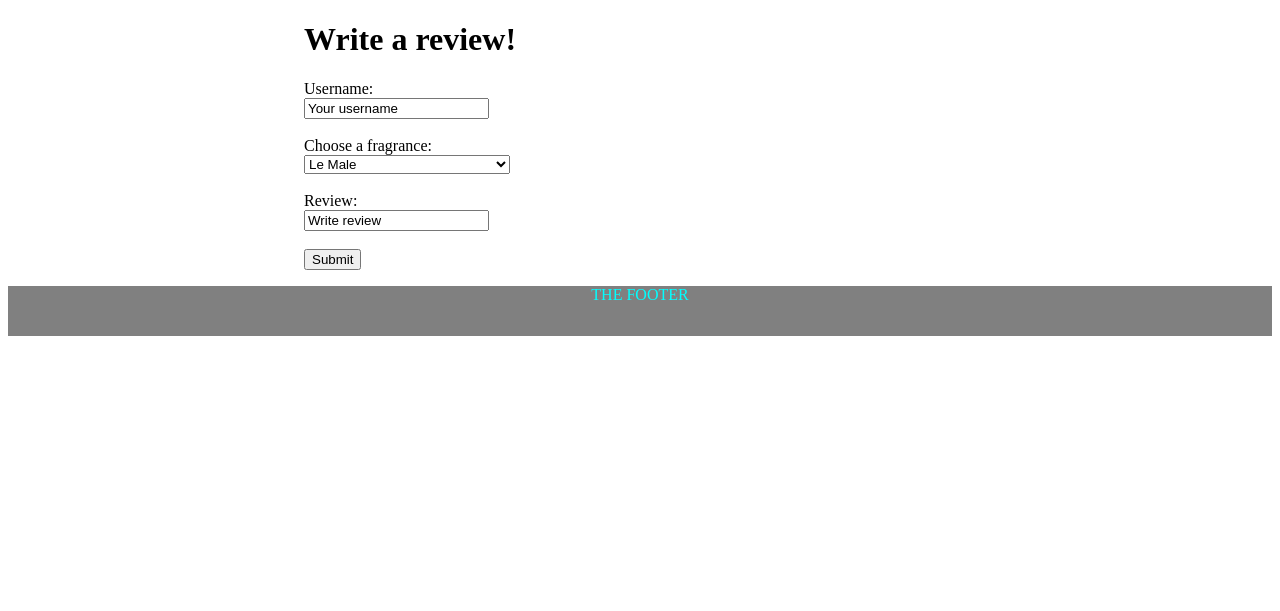
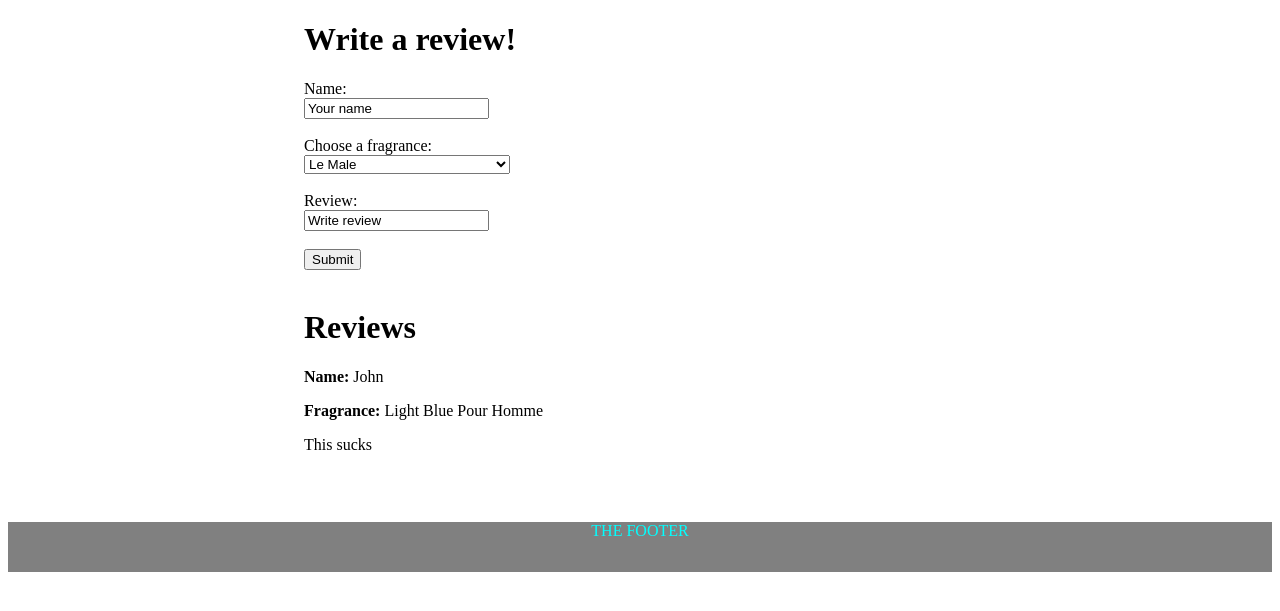
Before and after one commit to kos1070sc/fragrance, a Flask app: page /form in a window 1280 px wide. Shown: the part 108-719 px from the top of the page. Run offline with Flask 3, Linux system fonts and the light colour scheme; data comes from the database, SQL or seed files in the repository; both versions use the stored data as it was after the commit.

Commit message:
Finished code for review section

```diff
--- a/routes.py
+++ b/routes.py
@@ -131,8 +131,19 @@ def comparision():
 
 @app.route("/form")
 def form():
-    return render_template("review.html")
+    connection = sqlite3.connect('fragrance.db') #connect to database
+    cur = connection.cursor()
+    cur.execute('''SELECT review_username, bottle_name, review_content
+                FROM Fragrance INNER JOIN Form ON Fragrance.bottle_id =
+                Form.review_fid WHERE review_approval = 1;''')
+                #Selects approved reviews and displays on the page
+    fragrance_reviews = cur.fetchall()
+    connection.close()
+    return render_template("review.html", reviews = fragrance_reviews)
 
+##
+##Submit review page
+##
 @app.route("/submit_review", methods = ["POST"])
 def submit_review():
     username = request.form['username']
@@ -150,7 +161,7 @@ def submit_review():
 
 
 #
-#Some fun triangles
+#Some fun triangles!!!
 #
 @app.route("/triangle/<int:size>")
 def triangle(size):
--- a/templates/review.html
+++ b/templates/review.html
@@ -4,9 +4,9 @@
 <h1>Write a review!</h1>
 
 <form action="/submit_review" method = "POST">
-    <label for="username">Username:</label>
+    <label for="username">Name:</label>
     <br>
-    <input type="text" id = "username" name = "username" value = "Your username">
+    <input type="text" id = "username" name = "username" value = "Your name">
     <br><br>
 
     <label for="fragrance">Choose a fragrance:</label>
@@ -36,8 +36,19 @@
     <input type="text" id = "review" name = "review" value = "Write review">
     <br><br>
     <input type="submit" value = "Submit">
+    <br><br>
 </form>
 
 
 
+
+<h1>Reviews</h1>
+{% for review in reviews %}
+    <p><strong>Name: </strong>{{ review[0] }}</p>
+    <p><strong>Fragrance: </strong>{{ review[1] }}</p>
+    <p>{{ review[2] }}</p>
+    <br><br>
+{% endfor %}
+
+
 {%endblock%}
```
Also changed, not shown: fragrance.db.
